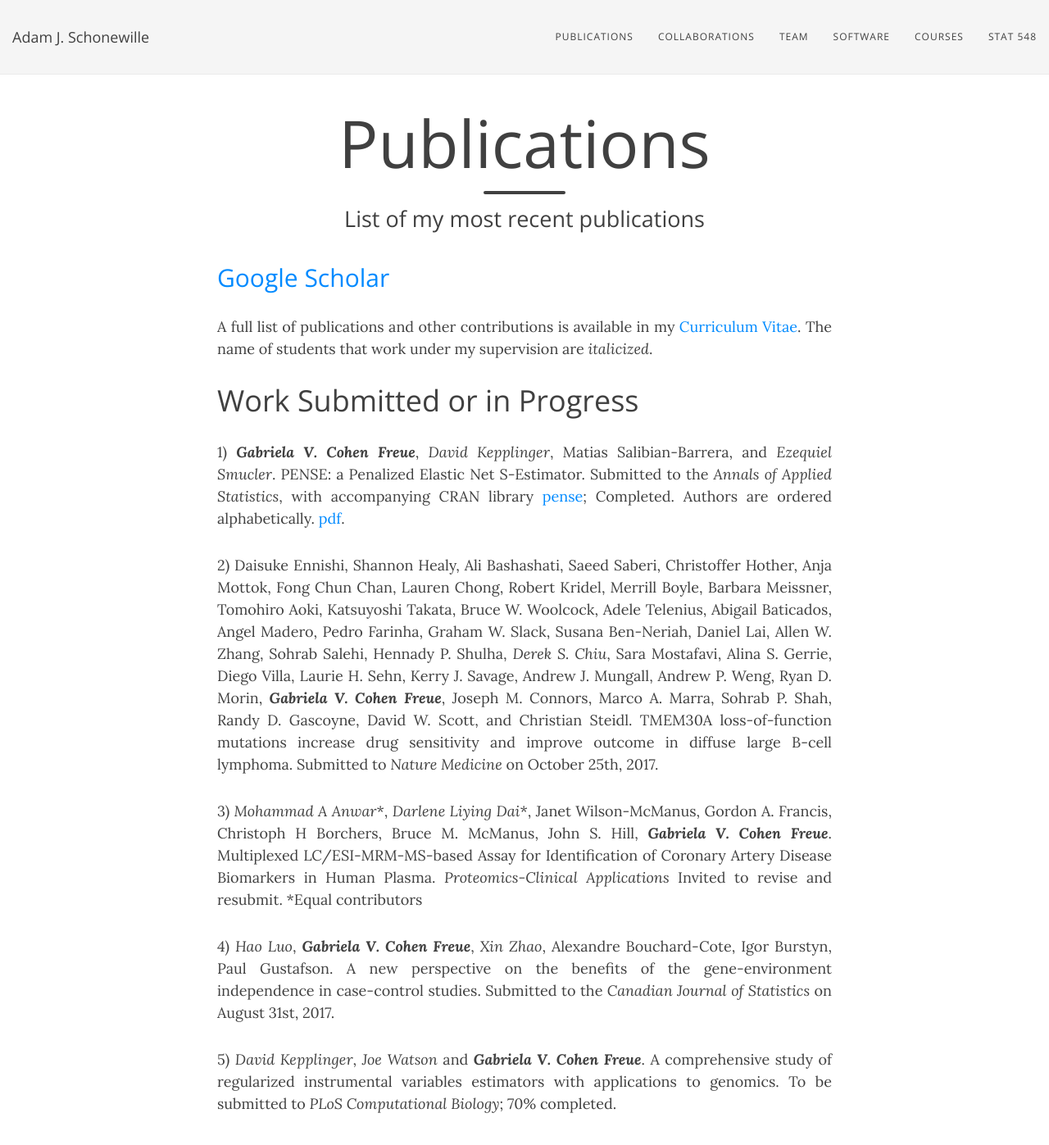
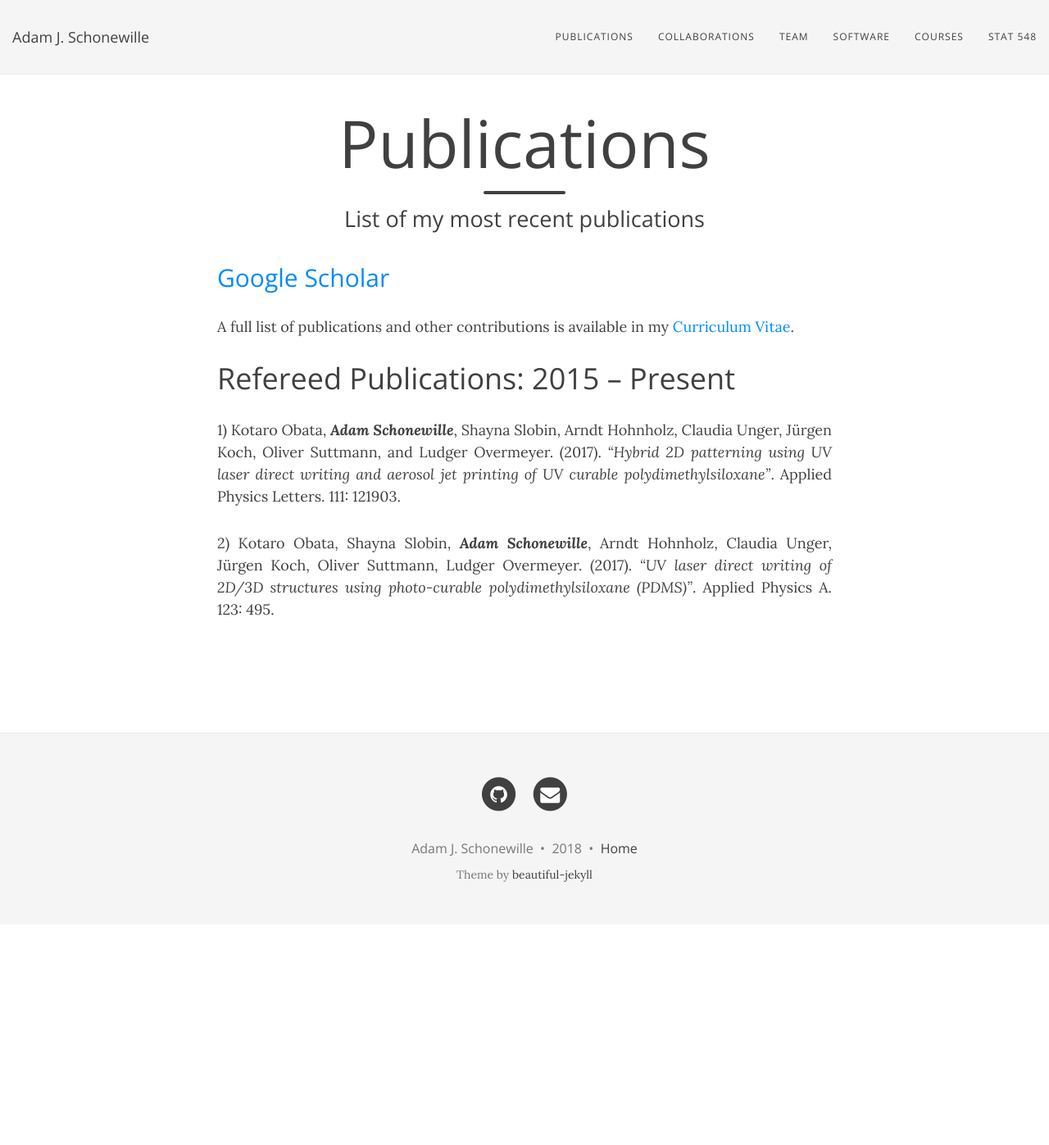
Before and after one commit to adamschonewille/adamschonewille.github.io, a Jekyll site: the page built from pub.md, in a window 1280 px wide and 1400 px high. Shown: the top 1397 px of the window at 82% size. Built offline with Jekyll 4.4.1, drawn with Linux system fonts in a browser that asks for light colours; nearby versions of some CDN libraries; some of the changed text lies outside the part shown.

Commit message:
Changed Publicaitons list to reflect the real me

```diff
--- a/pub.md
+++ b/pub.md
@@ -4,12 +4,16 @@ title: Publications
 subtitle: List of my most recent publications
 ---
 
-## [Google Scholar](https://scholar.google.ca/citations?user=PHcQHzAAAAAJ&hl=en)
+## [Google Scholar](https://scholar.google.ca/citations?user=kkYdbDMAAAAJ&hl=en&oi=ao)
 
-A full list of publications and other contributions is available in my [Curriculum Vitae](/cv.md). The name of students that work under my supervision are *italicized*.
+A full list of publications and other contributions is available in my [Curriculum Vitae](/cv.md).
+<!--The name of students that work under my supervision are *italicized*.-->
 
+<!--
 # Work Submitted or in Progress
+-->
 
+<!--
 1) ***Gabriela V. Cohen Freue***, *David Kepplinger*, Matias Salibian-Barrera, and *Ezequiel Smucler*. PENSE: a Penalized Elastic Net S-Estimator. Submitted to the *Annals of Applied Statistics*, with accompanying CRAN library [pense](https://cran.r-project.org/package=pense); Completed. Authors are ordered alphabetically. [pdf](https://gcohenfr.github.io/pdfs/PENSE_manuscript.pdf).
 
 2) Daisuke Ennishi, Shannon Healy, Ali Bashashati, Saeed Saberi, Christoffer Hother, Anja Mottok, Fong Chun Chan, Lauren Chong, Robert Kridel, Merrill Boyle, Barbara Meissner, Tomohiro Aoki, Katsuyoshi Takata, Bruce W. Woolcock, Adele Telenius, Abigail Baticados, Angel Madero, Pedro Farinha, Graham W. Slack, Susana Ben-Neriah, Daniel Lai, Allen W. Zhang, Sohrab Salehi, Hennady P. Shulha, *Derek S. Chiu*, Sara Mostafavi, Alina S. Gerrie, Diego Villa, Laurie H. Sehn, Kerry J. Savage, Andrew J. Mungall, Andrew P. Weng, Ryan D. Morin, ***Gabriela V. Cohen Freue***, Joseph M. Connors, Marco A. Marra, Sohrab P. Shah, Randy D. Gascoyne, David W. Scott, and Christian Steidl. TMEM30A loss-of-function mutations increase drug sensitivity and improve outcome in diffuse large B-cell lymphoma. Submitted to *Nature Medicine* on October 25th, 2017.
@@ -21,50 +25,25 @@ A full list of publications and other contributions is available in my [Curricul
 5) *David Kepplinger*, *Joe Watson* and ***Gabriela V. Cohen Freue***. A comprehensive study of regularized instrumental variables estimators with applications to genomics. To be submitted to *PLoS Computational Biology*; 70% completed.
 
 <br>
-# Refereed Publications: 2012 -- Present
+-->
+# Refereed Publications: 2015 -- Present
+<!-- EXAMPLES
 1) *Singh, Amrit*, Shannon, Casey, Kim, Young Woong, Yang, Chen Xi, Balshaw, Robert, ***Cohen Freue, Gabriela***, Gauvreau, Gail, FitzGerald, J Mark, Boulet, Louis-Philippe, O'Byrne, Paul, Tebbutt, Scott. Novel blood-based transcriptional biomarker panels predict the late phase asthmatic response. *American Journal of Respiratory and Critical Care Medicine*. Accepted.
 
 2) *Nikolaus Fortelny*, Christopher Overall, Paul Pavlidis, ***Gabriela V. Cohen Freue***. (2017) Can we predict protein from mRNA levels? *Nature* ***547***, E19–E20, doi:10.1038/nature22293 [Link](http://rdcu.be/uvBy) and [pdf](https://gcohenfr.github.io/pdfs/Manuscript_Fortelny_2016-03-03740B.pdf) of the accepted version. With accompanying Shiny Application [here](https://dakep.shinyapps.io/central-dogma/).
+-->
 
-3) *David Kepplinger*\*, *Mandeep Takhar*\*, Mayu Sasaki, Zsuzsanna Hollander, Derek Smith, W. Robert McMaster, Raymond T. Ng, ***Gabriela Cohen Freue***. (2017) PGCA: A New Algorithm to Link Protein Groups Created from MS/MS Data. *PLoS ONE* ***12***(5):e0177569. [Link](https://doi.org/10.1371/journal.pone.0177569). With accompanying Bioconductor library [here](https://bioconductor.org/packages/release/bioc/html/pgca.html). \*Equal contributors.
+1) Kotaro Obata, ***Adam Schonewille***, Shayna Slobin, Arndt Hohnholz, Claudia Unger, Jürgen Koch, Oliver Suttmann, and Ludger Overmeyer. (2017). *"Hybrid 2D patterning using UV laser direct writing and aerosol jet printing of UV curable polydimethylsiloxane"*. Applied Physics Letters. 111: 121903.
 
-4) Tremlett H, *Dai DLY*, Hollander Z, Kapanen A, Aziz T, Wilson-McManus JE, Tebbutt SJ, Borchers CH, Oger J, ***Cohen Freue GV***. (2015) Serum proteomics in multiple sclerosis disease progression, *Journal of Proteomics* ***118***, 2-11.
-[PubMed](https://www.ncbi.nlm.nih.gov/pubmed/25753122)
-
-5) Hollander Z, Lazarova M, Lam KKY, Ignaszewski A, Oudit GY, Dyck J, Schreiner G, Pauwels J, Chen V, ***Cohen Freue GV***, Ng RT, Wilson-McManus J, Balshaw R, Tebbutt S, McMaster R, Keown PA, McManus BM. (2014) Proteomic Biomarkers of Recovered Heart Function. *Eur J Heart Fail.* ***5***, 551-559.
-[PubMed](https://www.ncbi.nlm.nih.gov/pubmed/24574204)
-
-6) ***Gabriela Cohen Freue***, Hernan Ortiz Molina, and Ruben H. Zamar. (2013) A Natural Robustification of the Ordinary Instrumental Variables Estimator. *Biometrics* ***69***, 641-650.
-[PubMed](https://www.ncbi.nlm.nih.gov/pubmed/23865476)
-
-7) ***Gabriela V. Cohen Freue***, Anna Meredith, Derek Smith, Axel Bergman, Mayu Sasaki, Karen K.Y. Lam, Zsuzsanna Hollander, Nina Opushneva, *Mandeep Takhar*, David Lin, Janet Wilson-McManus, Robert Balshaw,  Paul Kewon, Christoph H. Borchers, Bruce McManus, Raymond T. Ng, W. Robert McMaster. (2013) Computational biomarker pipeline from discovery to clinical implementation: plasma proteomic biomarkers for cardiac transplantation. *PLoS Computational Biology* ***9(4)***: e1002963.
-[PubMed](https://www.ncbi.nlm.nih.gov/pubmed/23592955)
-
-8) Lin D\*, ***Cohen Freue G***\*, Hollander Z, Mancini GBJ, Sasaki M, Mui  A, Wilson-McManus J, Ignaszewski A, Imai C, Meredith A, Balshaw R, Ng RT, Keown PA, McMaster R, Carere R, Webb JG, McManus BM. (2013) Plasma protein biosignatures for detection of cardiac allograft vasculopathy. *The Journal of Heart and Lung Transplantation* ***7***, 723-733. \*Equal contributors.
-[PubMed](https://www.ncbi.nlm.nih.gov/pubmed/23796154)
-
-9) Hollander Z, Chen V, Lin D, Ng R.T., Balshaw R, ***Cohen Freue G***, Ignaszewski A, Imai C, Kaan A, Wilson-McManus J, McMaster R, Keown P, McManus BM. (2013) Predicting acute cardiac allograft rejection using donor and recipient gene expression. *J Heart Lung Transplant* ***32***, 259-65.
-[PubMed](https://www.ncbi.nlm.nih.gov/pubmed/23265908)
-
-10) Oliver P. Günther, Virginia Chen, ***Gabriela Cohen Freue***, Robert F. Balshaw, Scott. J. Tebbutt, Zsuzsanna Hollander, *Mandeep Takhar*, W. Robert McMaster, Bruce M. McManus, Paul A. Keown, Raymond T. Ng. (2012) A computational pipeline for the development of multi-marker biosignature panels and ensemble classifiers. *BMC Bioinformatics* ***13***:326.
-[BioMed](http://bmcbioinformatics.biomedcentral.com/articles/10.1186/1471-2105-13-326)
-
-11) *Singh, Amrit*; ***Cohen-Freue, Gabriela***; Oosthuizen, Jean; Kam, Sarah; Ruan, Jian; *Takhar, Mandeep*; Gauvreau, Gail; O'Byrne, Paul; Fitzgerald, Mark; Boulet, Louis-Philippe; Borchers, Christoph; Tebbutt, Scott. (2012) Plasma proteomics can discriminate isolated early from dual responses in asthmatic individuals undergoing an allergen inhalation challenge. *Proteomics Clinical Applications* ***6***, 476-485.
-[PubMed](https://www.ncbi.nlm.nih.gov/pubmed/22930592)
-
-12) Domanski D, Percy AJ, Yang J, Chambers AG, Hill JS, ***Freue GV***, Borchers CH. (2012) MRM-based Multiplexed Quantitation of 67 Putative Cardiovascular Disease Biomarkers in Human Plasma. *Proteomics* ***12***, 1222-1243.
-[PubMed](https://www.ncbi.nlm.nih.gov/pubmed/22577024)
-
-13) Dominik Domanski\*, ***Gabriela V. Cohen Freue***\*, Luis Sojo, Michael A. Kuzyk, Leslie Ratkay, Carol E. Parker, Y. Paul Goldberg, and Christoph H. Borchers. (2012) The Use of Multiplexed MRM for the Discovery of Biomarkers to Differentiate Iron-deficiency Anemia from Anemia of Inflammation. *Journal of Proteomics* JPROT-D-11-00502.\*Equal contributors.
-[PubMed](https://www.ncbi.nlm.nih.gov/pubmed/22146476)
-
-14) ***Gabriela V. Cohen Freue*** and Christoph H. Borchers. (2012) Multiple Reaction Monitoring (MRM) – Principles and Application to Coronary Artery Disease. *Circulation: Cardiovascular Genetics* ***5***, 378.
-[PubMed](https://www.ncbi.nlm.nih.gov/pubmed/22715283)
+2) Kotaro Obata, Shayna Slobin, ***Adam Schonewille***, Arndt Hohnholz, Claudia Unger, Jürgen Koch, Oliver Suttmann, Ludger Overmeyer. (2017). *"UV laser direct writing of 2D/3D structures using photo-curable polydimethylsiloxane (PDMS)"*. Applied Physics A. 123: 495.
 
 <br>
 
-# Selected Publications before 2012
+<!--
+# Selected Publications
+-->
 
+<!--
 ***Freue GV***, Sasaki M, Meredith A, Günther OP, Bergman A, Takhar M, Mui A, Balshaw RF, Ng RT, Opushneva N, Hollander Z, Li G, Borchers CH, Wilson-McManus J, McManus BM, Keown PA, McMaster WR (2010) Proteomic signatures in plasma during early acute renal allograft rejection. *Mol Cell Proteomics* ***9*** 1954-1967. [PubMed](https://www.ncbi.nlm.nih.gov/pubmed/20501940)
 
 ***Cohen Freue GV***,  Hollander Z, Shen E, Zamar RH, Balshaw R, Scherer A, McManus B, Keown P, McMaster WR, Ng RT. (2007)  MDQC: a new quality assessment method for microarrays based on quality control reports. *Bioinformatics* ***23***, 3162-3169. [PubMed](https://www.ncbi.nlm.nih.gov/pubmed/17933854)
@@ -74,3 +53,4 @@ A full list of publications and other contributions is available in my [Curricul
 ***Cohen-Freue, G***; Holzer, TR; Forney, JD; McMaster, WR. (2007) Global Gene Expression in Leishmania. *International Journal for Parasitology* ***37*** 1077-1086. [PubMed](https://www.ncbi.nlm.nih.gov/pubmed/17574557)
 
 Leifso, K; ***Cohen-Freue, G***; Dogra, N; Murray, A; McMaster, WR. (2007) Genomic and Proteomic Expression Analysis of Leishmania Promastigote and Amastigote Life Stages: The Leishmania Genome is Constitutively Expressed. *Molecular and Biochemical Parasitology* ***152***, 35-46. [PubMed](https://www.ncbi.nlm.nih.gov/pubmed/17188763)
+-->
```
Also changed, not shown: index.html (+8 -8 lines).
